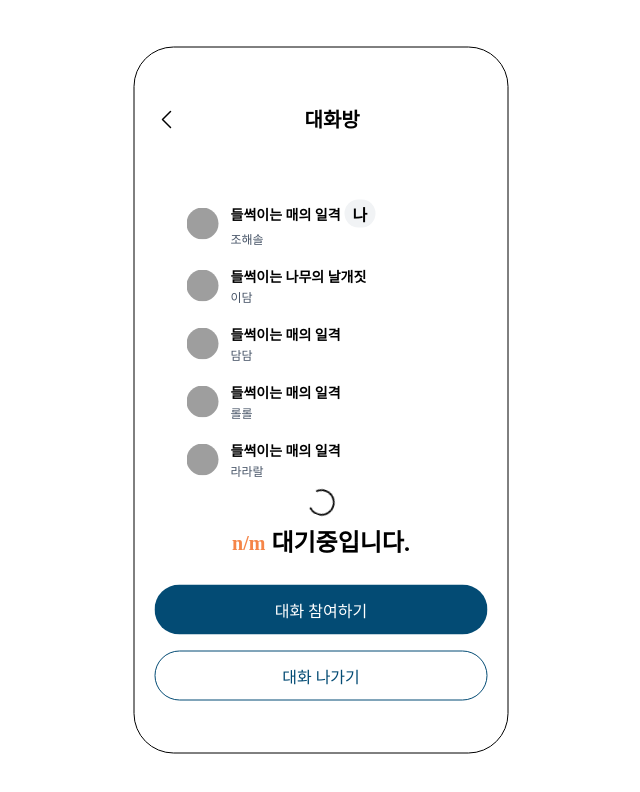
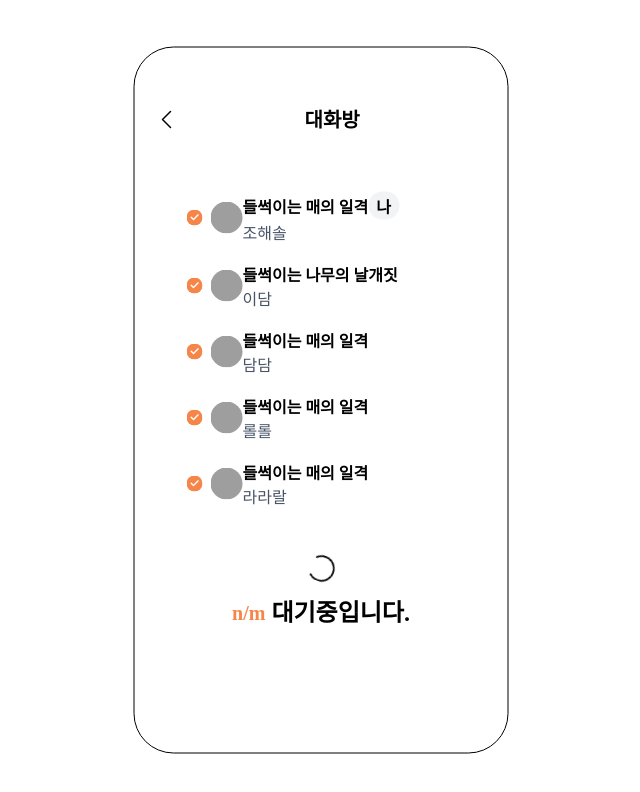
Before and after one commit to 134talk/front-proto, a React (Create React App) app: page /chat/1 in a window 1280 px wide. Shown: the top 792 px of the page, without its empty margins (618-1258 px from the left). Built offline with nearby package versions, Linux system fonts and the light colour scheme; no server answers; grey boxes are pictures that could not be loaded.

Commit message:
Revert "feat. 대화 대기중 화면 개발 #35 & 자기소개 화면 개발 #37"

```diff
--- a/src/components/chat/IntroductionScreen.tsx
+++ /dev/null
@@ -1,65 +0,0 @@
-import { useState } from 'react';
-import { styled } from 'styled-components';
-import { Button } from 'ui';
-import UserList from './UserList';
-
-export default function IntroductionScreen() {
-  const [isCheck, setIsCheck] = useState<boolean>(true);
-  const handleCheckIn = () => {
-    setIsCheck(true);
-  };
-  return (
-    <Container>
-      <div className="navbar">
-        <h1>대화방</h1>
-      </div>
-      <div className="intro_wrapper">
-        <h2>자기소개</h2>
-        <p>서로의 닉네임으로 본인을 소개해주세요.</p>
-      </div>
-      <UserList isCheck={isCheck} scale="medium" />
-      <Button
-        category="confirm"
-        text="자기소개 마무리하기"
-        margin="3rem 0 0 0"
-        onClick={handleCheckIn}
-      />
-    </Container>
-  );
-}
-
-const Container = styled.div`
-  margin: 0 auto;
-  display: flex;
-  flex-direction: column;
-  div {
-    &.navbar {
-      display: flex;
-      flex-direction: row;
-      justify-content: center;
-      gap: 7.875rem;
-      width: 100%;
-      height: 3.5rem;
-      h1 {
-        font-size: 1.25rem;
-        line-height: 1.625rem;
-      }
-    }
-    &.intro_wrapper {
-      display: flex;
-      flex-direction: column;
-      margin-top: 1.25rem;
-      text-align: center;
-      gap: 0.563rem;
-      h2 {
-        font-size: 1.5rem;
-        font-weight: bold;
-        line-height: 1.95rem;
-      }
-      p {
-        font-size: 1rem;
-        line-height: 1.3rem;
-      }
-    }
-  }
-`;
--- a/src/components/chat/UserList.tsx
+++ /dev/null
@@ -1,86 +0,0 @@
-import Profile from 'components/common/Profile';
-import { CHECK_ICON } from 'shared/constants/icons';
-import { styled } from 'styled-components';
-
-interface UserListProps {
-  isCheck: boolean;
-  scale: 'small' | 'medium' | 'large';
-}
-
-export default function UserList({ isCheck, scale }: UserListProps) {
-  return (
-    <Container scale={scale}>
-      {userLists.map((item: UserListType) => (
-        <div className="user_wrapper" key={item.id}>
-          {isCheck && (
-            <img className="check_image" src={CHECK_ICON} alt="checkIcon" />
-          )}
-          <Profile
-            nickname={item.nickname}
-            name={item.name}
-            userId={item.userId}
-            scale={scale}
-          />
-        </div>
-      ))}
-    </Container>
-  );
-}
-
-const Container = styled.div<{ scale: 'small' | 'medium' | 'large' }>`
-display: flex;
-flex-direction: column;
-gap: 0.125rem;
-padding: 1rem 0 0 2rem;
-height: ${props => (props.scale === 'small' ? '17.125rem' : '22.75rem')};
-div {
-    &.user_wrapper {
-        display: flex;
-        flex-direction: row;
-        align-items: center;
-        margin: 0.5rem 0;
-        gap: 0.5rem;
-        img {
-          &.check_image {
-            width: 1rem;
-            height: 1rem;
-          }
-        }
-}
-`;
-
-export type UserListType = {
-  id: number;
-  name: string;
-  nickname: string;
-  userId?: string;
-};
-
-export const userLists: UserListType[] = [
-  {
-    id: 0,
-    name: '조해솔',
-    nickname: '들썩이는 매의 일격',
-    userId: 'adlkjfa',
-  },
-  {
-    id: 1,
-    name: '이담',
-    nickname: '들썩이는 나무의 날개짓',
-  },
-  {
-    id: 2,
-    name: '담담',
-    nickname: '들썩이는 매의 일격',
-  },
-  {
-    id: 3,
-    name: '롤롤',
-    nickname: '들썩이는 매의 일격',
-  },
-  {
-    id: 4,
-    name: '라라랄',
-    nickname: '들썩이는 매의 일격',
-  },
-];
--- a/src/components/chat/WaitingScreen.tsx
+++ b/src/components/chat/WaitingScreen.tsx
@@ -1,16 +1,13 @@
-import { useState } from 'react';
-import { LEFT_ARROW_ICON } from 'shared/constants/icons';
+import Profile from 'components/common/Profile';
+import React, { useState } from 'react';
+import { CHECK_ICON, LEFT_ARROW_ICON } from 'shared/constants/icons';
 import { styled } from 'styled-components';
-import { Button } from 'ui';
+
 import Spinner from 'ui/Spinner';
-import UserList from './UserList';
 
 export default function WaitingScreen() {
-  const [isCheck, setIsCheck] = useState<boolean>(false);
-
-  const handleCheckIn = () => {
-    setIsCheck(true);
-  };
+  const [isCheck, setIsCheck] = useState<boolean>(true);
+  console.log('setIsCheck: ', setIsCheck);
 
   return (
     <Container>
@@ -18,21 +15,30 @@ export default function WaitingScreen() {
         <img src={LEFT_ARROW_ICON} alt="leftArrowIcon" />
         <h1>대화방</h1>
       </div>
-      <UserList isCheck={isCheck} scale="small" />
+      <div className="userList_wrapper">
+        {userLists.map((item: UserList) => (
+          <div className="user_wrapper">
+            {isCheck && (
+              <img className="check_image" src={CHECK_ICON} alt="checkIcon" />
+            )}
+            <Profile
+              nickname={item.nickname}
+              name={item.name}
+              userId={item.userId}
+              size="2rem"
+              fsNick="0.875rem"
+              fsName="0.75rem"
+              fsBadge="0.75rem"
+              mgrNick="0.25rem"
+              mgtName="0.125rem"
+            />
+          </div>
+        ))}
+      </div>
       <Spinner isLoading={true} />
       <div className="waiting_wrapper">
         <p className="waiting_number_text">n/m</p>
         <p className="waiting_text">대기중입니다.</p>
-      </div>
-      <div className="button_wrapper">
-        {!isCheck && (
-          <Button
-            category="confirm"
-            text="대화 참여하기"
-            onClick={handleCheckIn}
-          />
-        )}
-        <Button category="cancel" text="대화 나가기" />
       </div>
     </Container>
   );
@@ -50,7 +56,7 @@ const Container = styled.div`
       gap: 7.875rem;
       width: 100%;
       height: 3.5rem;
-      margin-bottom: 1.75rem;
+      margin-bottom: 2.75rem;
       img {
         width: 1.5rem;
         height: 1.5rem;
@@ -60,12 +66,31 @@ const Container = styled.div`
         line-height: 1.625rem;
       }
     }
+    &.userList_wrapper {
+      display: flex;
+      flex-direction: column;
+      gap: 1.125rem;
+      padding-left: 2rem;
+      padding-bottom: 2.875rem;
+    }
+    &.user_wrapper {
+      display: flex;
+      flex-direction: row;
+      align-items: center;
+      gap: 0.5rem;
+      img {
+        &.check_image {
+          width: 1rem;
+          height: 1rem;
+        }
+      }
+    }
     &.waiting_wrapper {
       display: flex;
       flex-direction: row;
       align-items: center;
       justify-content: center;
-      margin-bottom: 0.875rem;
+      margin-top: 0.625rem;
       gap: 0.375rem;
       p {
         line-height: 1.95rem;
@@ -79,11 +104,41 @@ const Container = styled.div`
         }
       }
     }
-    &.button_wrapper {
-      display: flex;
-      flex-direction: column;
-      gap: 1rem;
-      padding: 0.75rem 0;
-    }
   }
 `;
+
+type UserList = {
+  id: number;
+  name: string;
+  nickname: string;
+  userId?: string;
+};
+
+const userLists: UserList[] = [
+  {
+    id: 0,
+    name: '조해솔',
+    nickname: '들썩이는 매의 일격',
+    userId: 'adlkjfa',
+  },
+  {
+    id: 1,
+    name: '이담',
+    nickname: '들썩이는 나무의 날개짓',
+  },
+  {
+    id: 2,
+    name: '담담',
+    nickname: '들썩이는 매의 일격',
+  },
+  {
+    id: 3,
+    name: '롤롤',
+    nickname: '들썩이는 매의 일격',
+  },
+  {
+    id: 4,
+    name: '라라랄',
+    nickname: '들썩이는 매의 일격',
+  },
+];
--- a/src/pages/ChatPage.tsx
+++ b/src/pages/ChatPage.tsx
@@ -1,15 +1,9 @@
-import IntroductionScreen from 'components/chat/IntroductionScreen';
 import WaitingScreen from 'components/chat/WaitingScreen';
-import { useState } from 'react';
 
 export default function ChatPage() {
-  const [pageType, setPageType] = useState<number>(0);
-  console.log('setPageType: ', setPageType);
-
   return (
     <>
-      {pageType === 0 && <WaitingScreen />}
-      {pageType === 1 && <IntroductionScreen />}
+      <WaitingScreen />
     </>
   );
 }
--- a/src/ui/Spinner.tsx
+++ b/src/ui/Spinner.tsx
@@ -14,8 +14,5 @@ export default function Spinner(props: SpinnerProps) {
 }
 
 const Container = styled.div`
-  display: flex;
-  justify-content: center;
-  margin-top: 2.375rem;
-  margin-bottom: 0.625rem;
+  margin: 0 auto;
 `;
```
